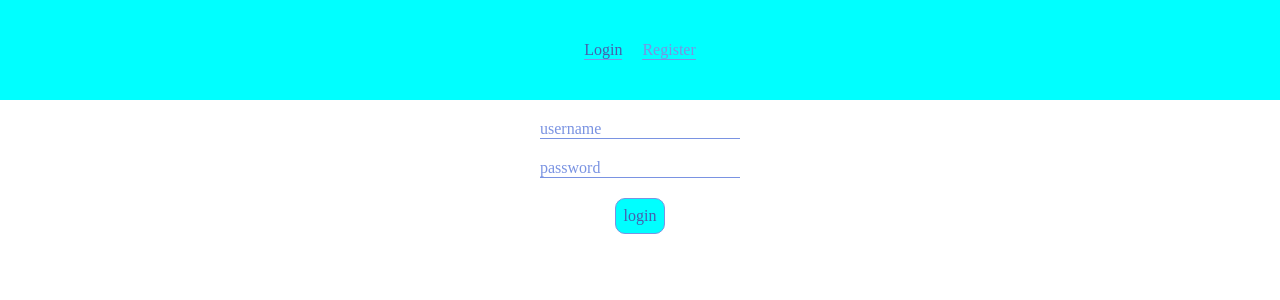
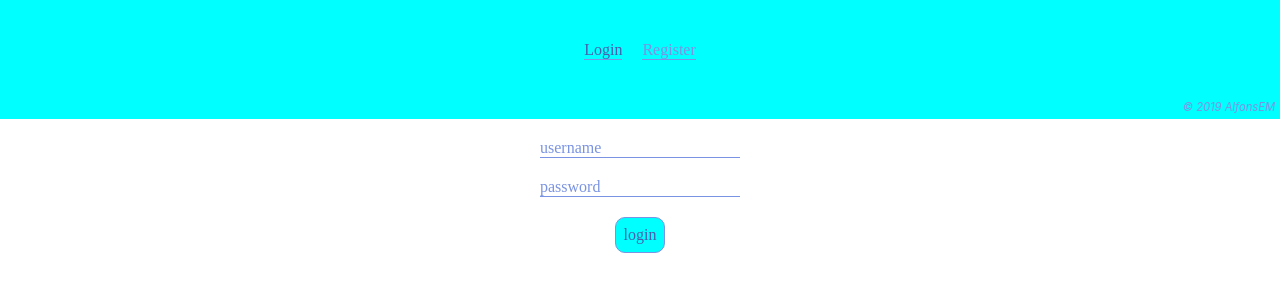
Before and after one commit to alfonsem/to-do-Alfonso, an Angular app: page /login in a window 1280 px wide. Shown: the top 300 px of the page. Built offline with nearby package versions, Linux system fonts and the light colour scheme.

Commit message:
añadimos copyright a la cabecera

```diff
--- a/src/app/add-new-list/add-new-list.component.html
+++ b/src/app/add-new-list/add-new-list.component.html
@@ -1,3 +1,6 @@
 <header>
-  <input type="text" placeholder="añade una nueva lista" (keyup.enter)="addList($event)"/>
+  <div class="headerContainer">
+      <input type="text" placeholder="añade una nueva lista" (keyup.enter)="addList($event)"/>
+  </div>
+  <span>&copy; 2019 AlfonsEM</span>
 </header>
--- a/src/app/add-new-list/add-new-list.component.scss
+++ b/src/app/add-new-list/add-new-list.component.scss
@@ -1,4 +1,4 @@
-header{
+.headerContainer{
     width: 100 vw;
     height: 100px;
     background: aqua;
@@ -15,3 +15,14 @@ input{
 input::placeholder{
     color: rgb(122, 147, 226);
 }
+span{
+    background: aqua;
+    color: rgb(122, 147, 226);
+    display: flex;
+    flex-direction: row;
+    justify-content: flex-end;
+    padding-bottom: 5px;
+    padding-right: 5px;
+    font-style: italic;
+    font-size: 0.7em;
+}
--- a/src/app/navbar/navbar.component.html
+++ b/src/app/navbar/navbar.component.html
@@ -1,6 +1,9 @@
 <nav>
-  <div class="loginRegisterContainer">
-      <a routerLink="/login" routerLinkActive="active">Login</a>
-      <a routerLink="/register" routerLinkActive="active">Register</a>
+  <div class="navContainer">
+      <div class="loginRegisterContainer">
+          <a routerLink="/login" routerLinkActive="active">Login</a>
+          <a routerLink="/register" routerLinkActive="active">Register</a>
+      </div>
   </div>
 </nav>
+<span>&copy; 2019 AlfonsEM</span>
--- a/src/app/navbar/navbar.component.scss
+++ b/src/app/navbar/navbar.component.scss
@@ -20,3 +20,14 @@ a{
 .active{
     color: rgb(71, 95, 173);
 }
+span{
+    background: aqua;
+    color: rgb(122, 147, 226);
+    display: flex;
+    flex-direction: row;
+    justify-content: flex-end;
+    padding-bottom: 5px;
+    padding-right: 5px;
+    font-style: italic;
+    font-size: 0.7em;
+}
```
